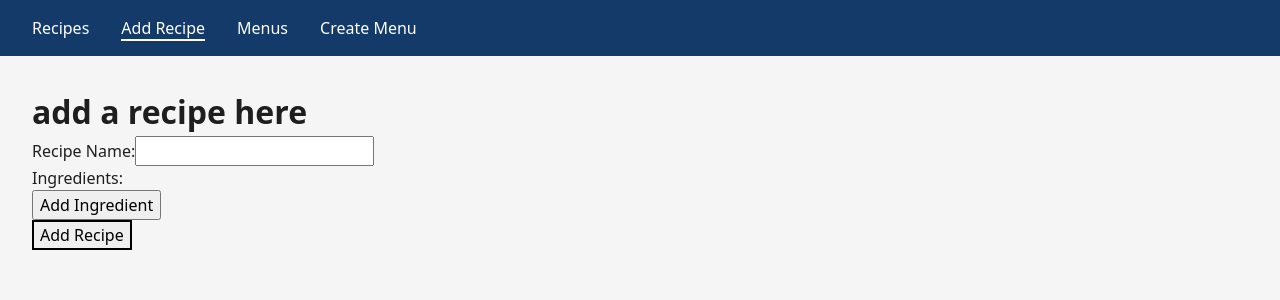
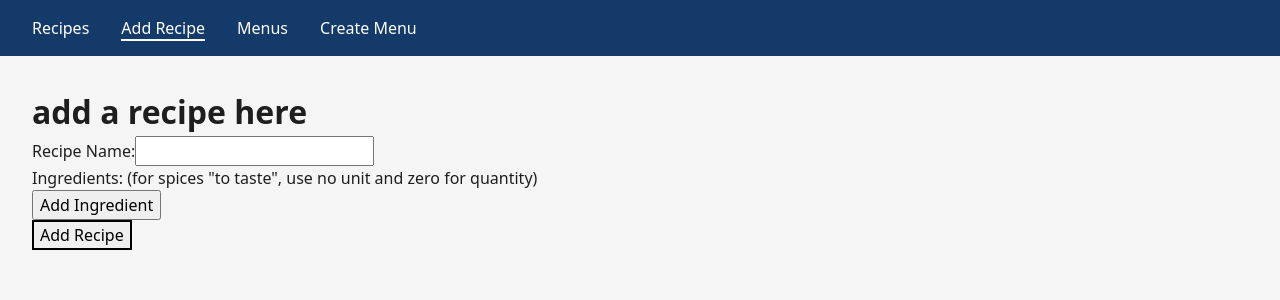
Before and after one commit to bea94k/hat-menu-v0.2, a React (Vite) app in the folder hat-menu/: page /add-recipe in a window 1280 px wide. Shown: the top 300 px of the page. Built offline with nearby package versions, Linux system fonts and the light colour scheme; data requests are answered from the project's data file.

Commit message:
Add a note for no unit, no quantity for certain ingredients

```diff
--- a/hat-menu/src/components/AddRecipeForm.tsx
+++ b/hat-menu/src/components/AddRecipeForm.tsx
@@ -43,7 +43,7 @@ const AddRecipeForm = () => {
             </div>
 
             <div>
-                <label htmlFor="ingredients">Ingredients:</label>  {/* TODO: a11y-wise, one label for many inputs? fieldset+legend ? */}
+                <label htmlFor="ingredients">Ingredients: (for spices "to taste", use no unit and zero for quantity)</label>  {/* TODO: a11y-wise, one label for many inputs? fieldset+legend ? */}
                 <div>
                     {fields.map((field, index) => (
                         <div key={field.id}>
```
Also changed, not shown: 1 other file (tests, documents, lock files or other folders).
